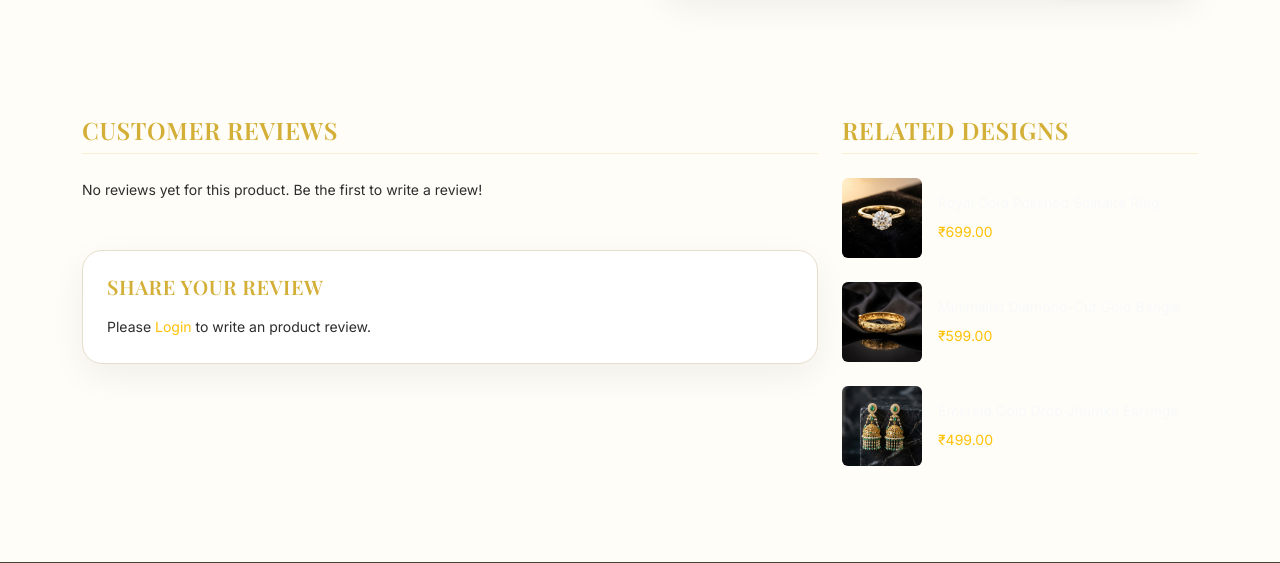
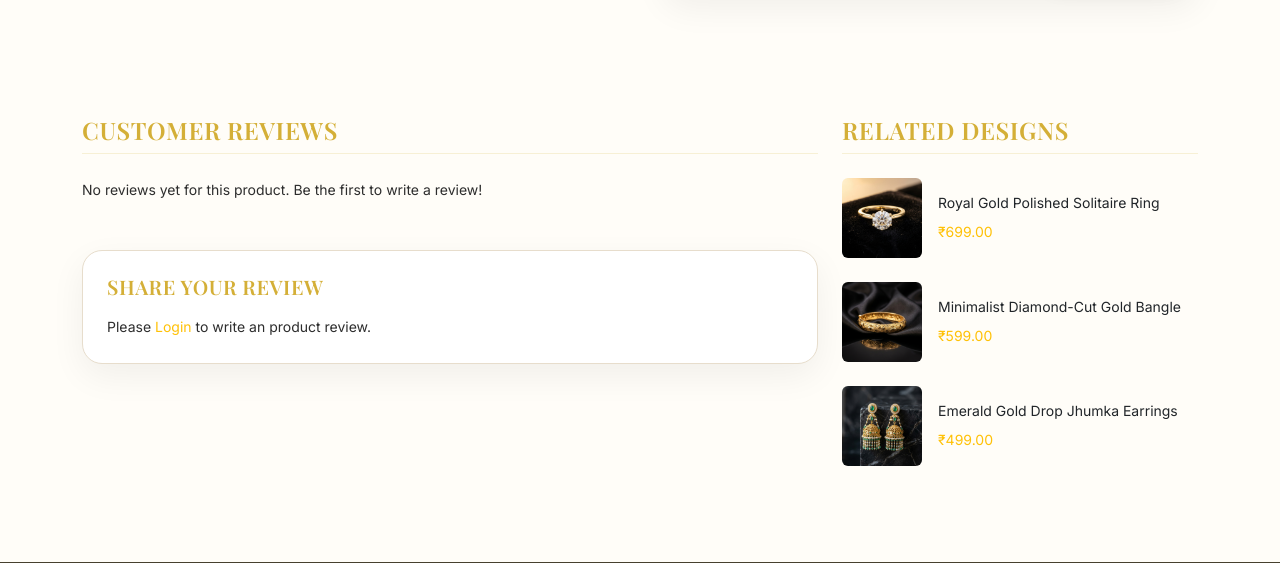
Before and after one commit to jaykhandla487-sudo/RARAJEWELS.COM, a Django app: page /product/classic-kundan-pearl-choker-set/ in a window 1280 px wide. Shown: the part 931-1494 px from the top of the page. Run offline with Django 5.2, Linux system fonts and the light colour scheme; data comes from the database, SQL or seed files in the repository; both versions use the stored data as it was after the commit; data that the repository does not hold is empty; some web fonts are replaced.

Commit message:
Change related products text color

```diff
--- a/templates/shop/product_detail.html
+++ b/templates/shop/product_detail.html
@@ -278,7 +278,7 @@
                         <img src="{{ rp.primary_image }}" class="rounded border-gold-dim" style="width: 80px; height: 80px; object-fit: cover;">
                     </a>
                     <div>
-                        <a href="{% url 'shop:product_detail' rp.slug %}" class="text-light text-sm hover-text-gold font-medium d-block mb-1">{{ rp.name }}</a>
+                        <a href="{% url 'shop:product_detail' rp.slug %}" class="text-dark text-sm hover-text-gold font-medium d-block mb-1">{{ rp.name }}</a>
                         <span class="text-warning font-bold text-sm">₹{{ rp.get_price }}</span>
                     </div>
                 </div>
```
Also changed, not shown: db.sqlite3.
